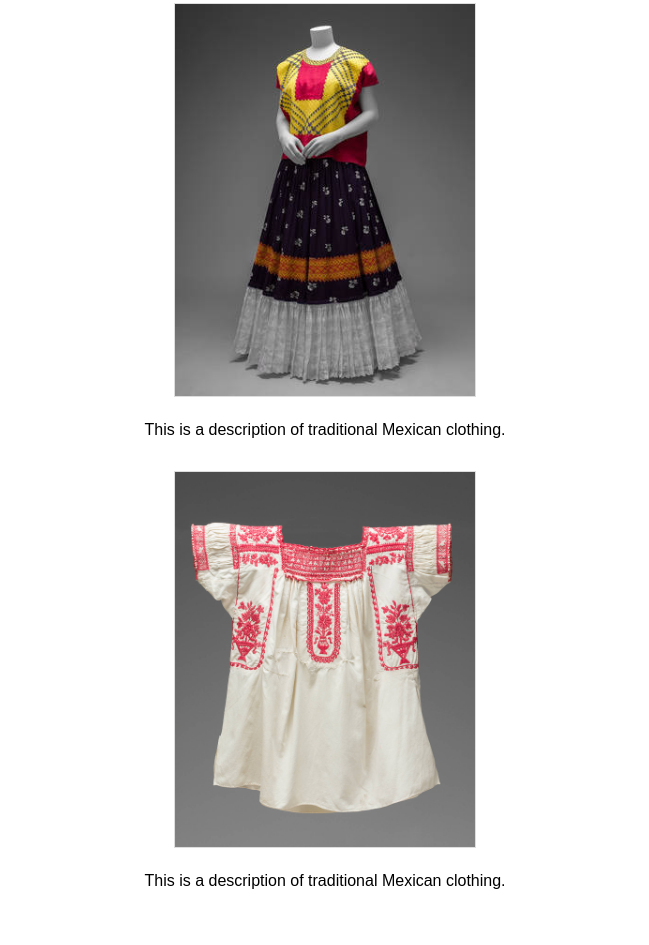
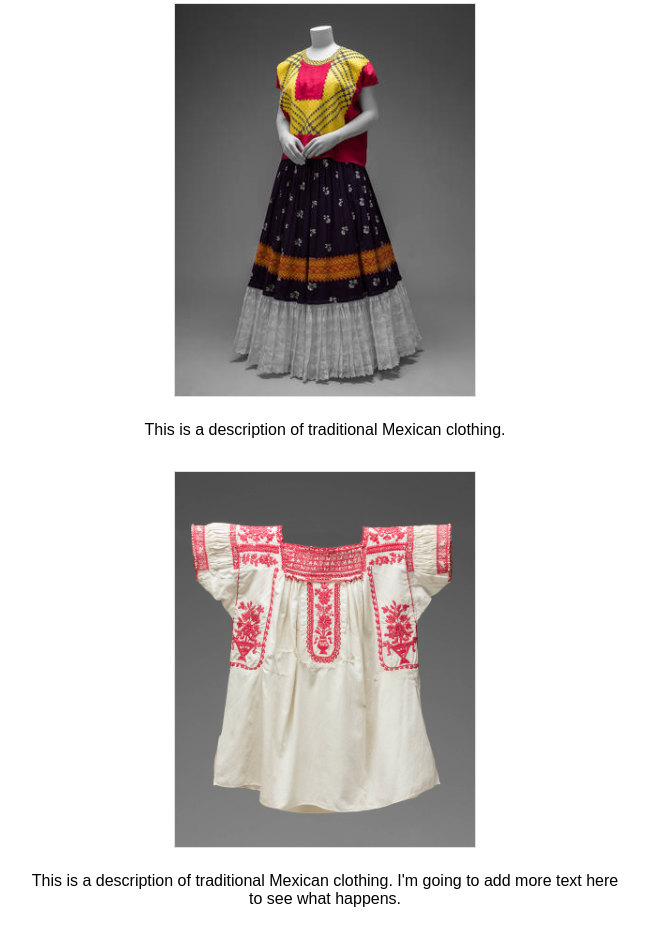
Before and after one commit to antoniav000/span205-project, a website with bundled scripts: page traditional-clothing.html in a window 1280 px wide. Shown: the part 163-1108 px from the top of the page, without its empty margins (315-964 px from the left). Built offline with nearby package versions, Linux system fonts and the light colour scheme.

Commit message:
html image changes

```diff
--- a/traditional-clothing.html
+++ b/traditional-clothing.html
@@ -27,7 +27,7 @@
        </div>
        <div class="image-description">
         <img src="assets/traditional-clothing/whiteembroideredshirt.jpg" alt="Another Traditional Mexican clothing">
-        <p>This is a description of traditional Mexican clothing.</p>
+        <p>This is a description of traditional Mexican clothing. I'm going to add more text here to see what happens. </p>
         </div>
        <!-- Add more images and descriptions as needed -->
    </main>
```
Also changed, not shown: pottery-clay-works.html (+1 -1 lines).
